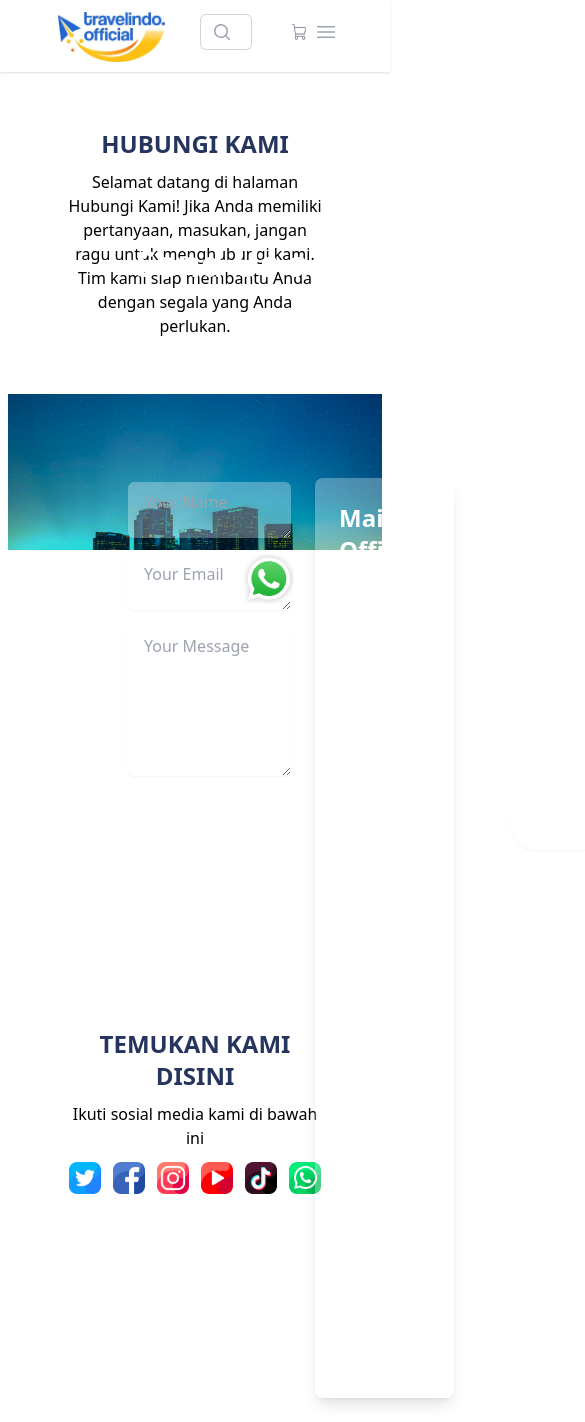
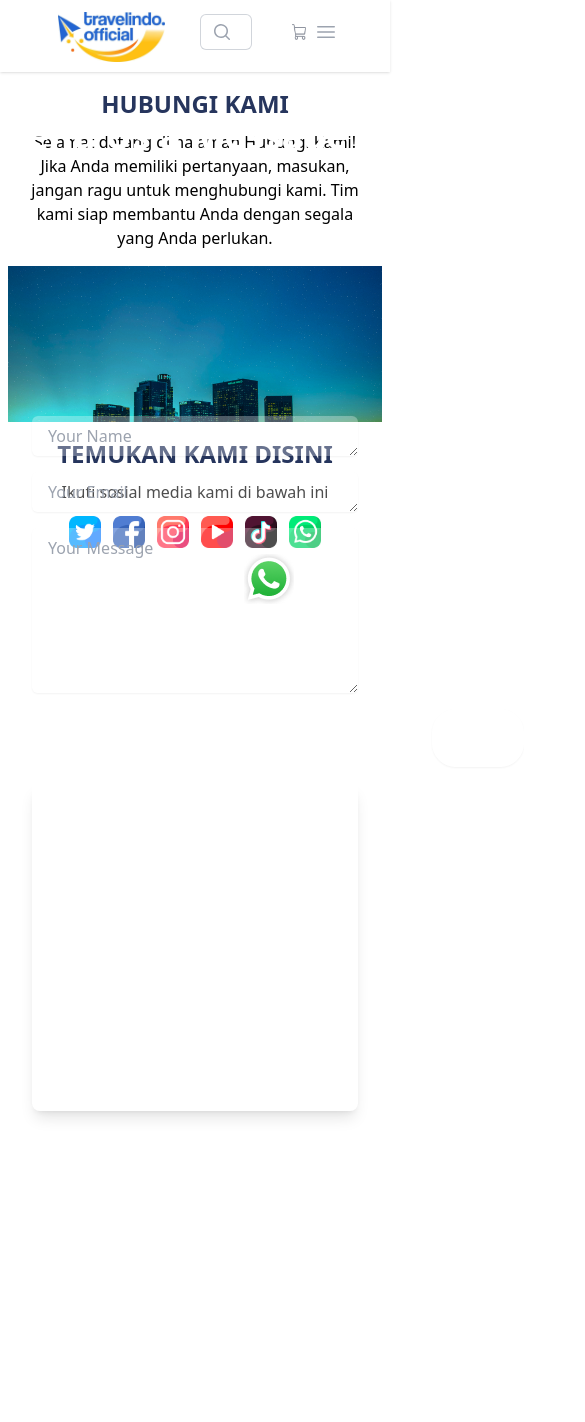
Before and after one commit to rojiellandi/Travelindo, a React (Vite) app: page /hubungi-kami in a window 390 px wide. Shown: the whole page, 585 px wide, since content can reach past the window. After the commit the page ends 1135 px from the top, so only its background shows below. Built offline with nearby package versions, Linux system fonts and the light colour scheme.

Commit message:
fixing reponsive

```diff
--- a/src/Page/ContactUs.jsx
+++ b/src/Page/ContactUs.jsx
@@ -1,14 +1,13 @@
 export function ContactUs() {
   return (
-    <div>
     <div className="relative min-h-screen">
       {/* Hubungi Kami */}
-        <div className="text-center m-14">
+      <div className="text-center m-4 md:m-14">
         <h1 className="font-bold text-[#26355D] text-2xl">HUBUNGI KAMI</h1>
         <p className="mx-auto max-w-2xl mt-2.5 text-base">
-            Selamat datang di halaman Hubungi Kami! Jika Anda memiliki
-            pertanyaan, masukan, jangan ragu untuk menghubungi kami. Tim kami
-            siap membantu Anda dengan segala yang Anda perlukan.
+          Selamat datang di halaman Hubungi Kami! Jika Anda memiliki pertanyaan,
+          masukan, jangan ragu untuk menghubungi kami. Tim kami siap membantu
+          Anda dengan segala yang Anda perlukan.
         </p>
       </div>
 
@@ -20,22 +19,22 @@ export function ContactUs() {
           className="w-full h-auto"
         />
         {/* Send Us a Message */}
-          <div className="absolute top-0 left-0 w-full h-full flex items-center ml-32 -mt-52">
+        <div className="absolute top-0 left-0 w-full h-full flex items-center md:ml-32 -mt-52">
           <h1 className="text-white text-4xl font-bold">Send Us a Message</h1>
         </div>
       </div>
 
       {/* Layout Form and Main Office */}
-        <div className="absolute top-1/2 -translate-y-24 w-full max-w-6xl p-6 mx-auto flex space-x-6 ml-24">
+      <div className="absolute top-[300px] w-full max-w-6xl p-6 mx-auto flex flex-col md:flex-row space-y-4 md:space-y-0 md:space-x-6 md:ml-24">
         {/* Form */}
-          <div className="w-1/2">
+        <div className="w-full md:w-1/2">
           <form className="space-y-4">
             <div>
               <textarea
                 id="name"
                 name="name"
                 placeholder="Your Name"
-                  className="mt-1 block w-full rounded-md bg-white bg-opacity-30 shadow-sm focus:border-indigo-500 focus:ring-indigo-500 sm:text-sm pl-4 pt-2"
+                className="mt-1 block w-full rounded-md bg-white bg-opacity-30 shadow-sm focus:border-indigo-500 focus:ring-indigo-500 sm:text-sm pl-4 pt-2 h-10"
               />
             </div>
             <div>
@@ -43,7 +42,7 @@ export function ContactUs() {
                 id="email"
                 name="email"
                 placeholder="Your Email"
-                  className="mt-1 block w-full rounded-md bg-white bg-opacity-30 shadow-sm focus:border-indigo-500 focus:ring-indigo-500 sm:text-sm pl-4 pt-2"
+                className="mt-1 block w-full rounded-md bg-white bg-opacity-30 shadow-sm focus:border-indigo-500 focus:ring-indigo-500 sm:text-sm pl-4 pt-2 h-10"
               />
             </div>
             <div>
@@ -51,13 +50,13 @@ export function ContactUs() {
                 id="message"
                 name="message"
                 placeholder="Your Message"
-                  className="mt-1 block w-full h-[150px] rounded-md bg-white bg-opacity-30 shadow-sm focus:border-indigo-500 focus:ring-indigo-500 sm:text-sm pl-4 pt-2"
+                className="mt-1 block w-full h-[165px] rounded-md bg-white bg-opacity-30 shadow-sm focus:border-indigo-500 focus:ring-indigo-500 sm:text-sm pl-4 pt-2"
               />
             </div>
             <div className="text-center">
               <button
                 type="submit"
-                  className="inline-flex justify-center py-2 px-4 border border-transparent shadow-sm text-sm font-medium rounded-3xl text-white bg-white bg-opacity-30 hover:bg-indigo-700 focus:outline-none focus:ring-2 focus:ring-offset-2 focus:ring-indigo-500 ml-96"
+                className="inline-flex justify-center py-2 px-4 border border-transparent shadow-sm text-sm font-medium rounded-3xl text-white bg-white bg-opacity-30 hover:bg-slate-500 focus:outline-none focus:ring-2 focus:ring-offset-2 focus:ring-indigo-500 ml-[400px]"
               >
                 Send a Message
               </button>
@@ -66,7 +65,7 @@ export function ContactUs() {
         </div>
 
         {/* Main Office Details */}
-          <div className="w-1/2 h-[110%] bg-white bg-opacity-30 rounded-lg shadow-lg p-6">
+        <div className="w-full md:w-1/2 h-[110%] mt-4 md:mt-0 bg-white bg-opacity-30 rounded-lg shadow-lg p-6">
           <h2 className="text-2xl font-bold text-white">Main Office</h2>
           <p className="text-base text-white">
             Travelindo Official
@@ -74,9 +73,7 @@ export function ContactUs() {
             Jl. Bunga Wijaya Kesuma No.09, Padang Bulan, Kec. Medan Selayang,
             Kota Medan, Sumatera Utara 20131
           </p>
-            <h2 className="text-2xl font-bold text-white mt-6">
-              Second Office
-            </h2>
+          <h2 className="text-2xl font-bold text-white mt-6">Second Office</h2>
           <p className="text-base text-white">
             Travelindo Official
             <br />
@@ -85,10 +82,9 @@ export function ContactUs() {
           </p>
         </div>
       </div>
-      </div>
 
       {/* temukan kami disini */}
-      <div className="text-center m-14">
+      <div className="text-center m-4 md:m-14">
         <h1 className="font-bold text-[#26355D] text-2xl">
           TEMUKAN KAMI DISINI
         </h1>
```
Lines whose indentation alone changed are shown as unchanged.
